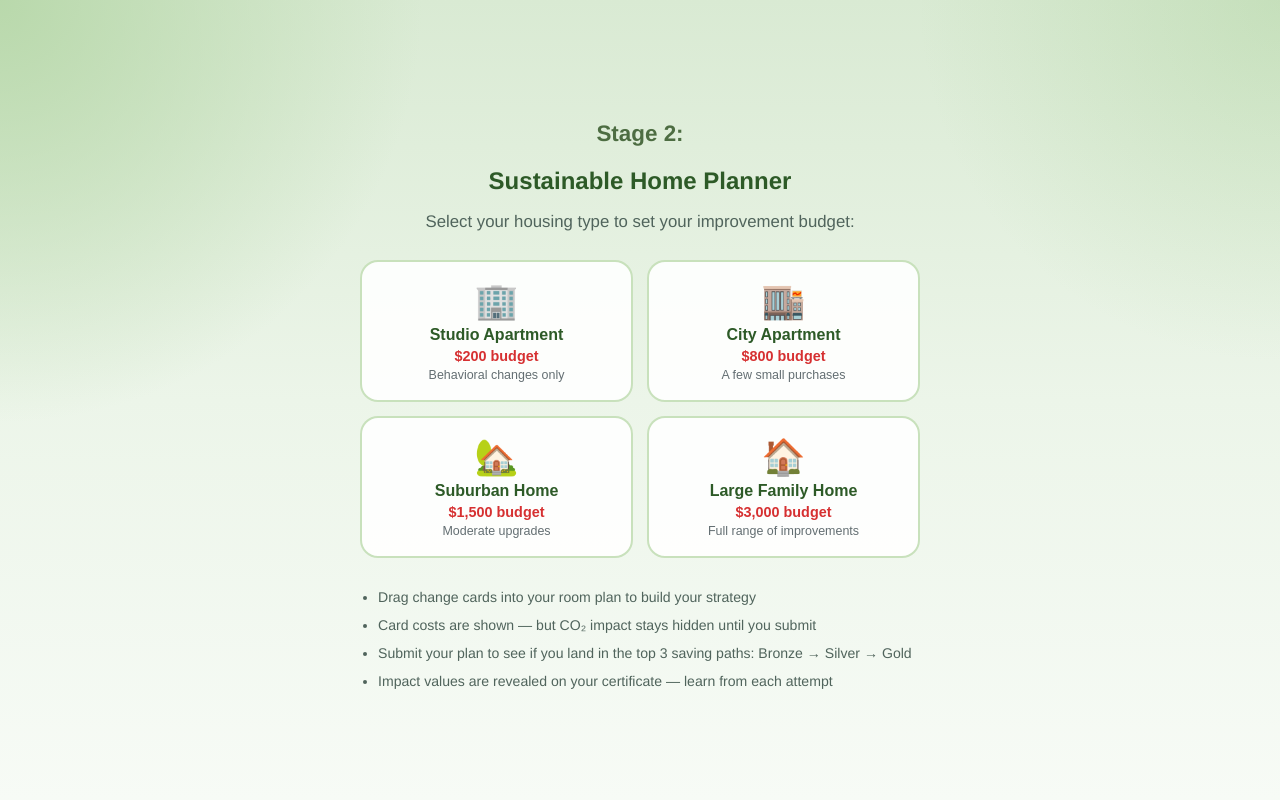
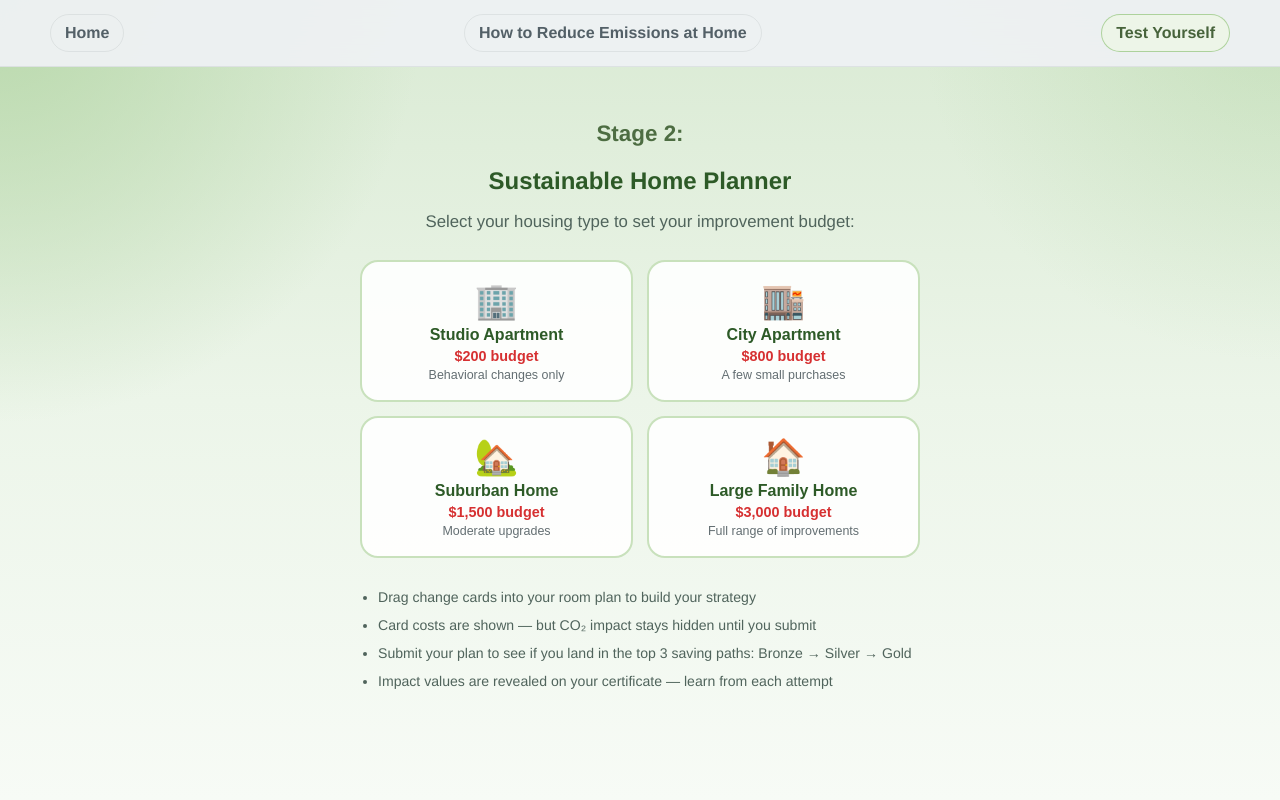
Before and after one commit to ar4996/Reduce-GHG-Emissions-At-Home, a Flask app: page /quiz/1 in a window 1280 px wide. Run offline with Flask 3, Linux system fonts and the light colour scheme; some libraries are stand-ins or nearby versions.

Commit message:
Rebalance planner cards and styling: swap Lower Water Temp→5-Minute Shower Goal (free) and Full Load Only→Clean Lint Filter (free); add costs to Curtain Management (0) and Air Drying Rack (5); fix setup overlay z-index so site nav stays visible; set drop zone background to light gray; set active room buttons to maroon with white text

```diff
--- a/data/planner_items.json
+++ b/data/planner_items.json
@@ -1,17 +1,17 @@
 [
-  {"id": "cooktop",     "room": "Kitchen",     "name": "Induction Cooktop",          "cost": 1400, "impact": 0.64, "hint": "Eliminates gas combustion in the kitchen."},
-  {"id": "unplug",      "room": "Kitchen",     "name": "Unplug Phantoms",            "cost": 0,    "impact": 0.15, "hint": "Devices draw power even when off."},
-  {"id": "fridge-temp", "room": "Kitchen",     "name": "Optimize Fridge Temp",       "cost": 0,    "impact": 0.10, "hint": "Slightly warmer setting = less energy, still safe."},
+  {"id": "cooktop",      "room": "Kitchen",     "name": "Induction Cooktop",        "cost": 1400, "impact": 0.64, "hint": "Eliminates gas combustion in the kitchen."},
+  {"id": "unplug",       "room": "Kitchen",     "name": "Unplug Phantoms",          "cost": 0,    "impact": 0.15, "hint": "Devices draw power even when off."},
+  {"id": "fridge-temp",  "room": "Kitchen",     "name": "Optimize Fridge Temp",     "cost": 0,    "impact": 0.10, "hint": "Slightly warmer setting = less energy, still safe."},
 
-  {"id": "leds",        "room": "Living Room", "name": "30 LED Bulbs",               "cost": 120,  "impact": 1.80, "hint": "75% less energy than incandescent bulbs."},
-  {"id": "stat",        "room": "Living Room", "name": "Smart Thermostat",           "cost": 200,  "impact": 0.50, "hint": "Adjusts automatically when you're away or asleep."},
-  {"id": "curtains",    "room": "Living Room", "name": "Curtain Management",         "cost": 0,    "impact": 0.25, "hint": "Thermal curtains reduce heat transfer through glass."},
+  {"id": "leds",         "room": "Living Room", "name": "30 LED Bulbs",             "cost": 120,  "impact": 1.80, "hint": "75% less energy than incandescent bulbs."},
+  {"id": "stat",         "room": "Living Room", "name": "Smart Thermostat",         "cost": 200,  "impact": 0.50, "hint": "Adjusts automatically when you're away or asleep."},
+  {"id": "curtains",     "room": "Living Room", "name": "Curtain Management",       "cost": 60,   "impact": 0.25, "hint": "Thermal curtains reduce heat transfer through glass."},
 
-  {"id": "hpwh",        "room": "Bathroom",    "name": "Heat Pump Water Heater",     "cost": 1800, "impact": 0.90, "hint": "60% less electricity than a standard water heater."},
-  {"id": "temp",        "room": "Bathroom",    "name": "Lower Water Temp to 120°F",  "cost": 0,    "impact": 0.20, "hint": "Most heaters ship at 140°F — 120°F is safer and cheaper."},
-  {"id": "flow",        "room": "Bathroom",    "name": "Low-Flow Showerheads",       "cost": 60,   "impact": 0.15, "hint": "Less hot water used = less energy to heat it."},
+  {"id": "hpwh",         "room": "Bathroom",    "name": "Heat Pump Water Heater",   "cost": 1800, "impact": 0.90, "hint": "60% less electricity than a standard water heater."},
+  {"id": "shower-timer", "room": "Bathroom",    "name": "5-Minute Shower Goal",     "cost": 0,    "impact": 0.10, "hint": "Hot water is the real cost of long showers."},
+  {"id": "flow",         "room": "Bathroom",    "name": "Low-Flow Showerheads",     "cost": 60,   "impact": 0.15, "hint": "Less hot water used = less energy to heat it."},
 
-  {"id": "dry",         "room": "Laundry",     "name": "Air Drying Rack",            "cost": 0,    "impact": 1.00, "hint": "Dryers are among the highest-energy appliances."},
-  {"id": "cold",        "room": "Laundry",     "name": "Cold Water Wash",            "cost": 0,    "impact": 0.10, "hint": "90% of washing machine energy goes to heating water."},
-  {"id": "full-load",   "room": "Laundry",     "name": "Full Load Only",             "cost": 0,    "impact": 0.05, "hint": "Same energy use whether half-full or full."}
+  {"id": "dry",          "room": "Laundry",     "name": "Air Drying Rack",          "cost": 55,   "impact": 1.00, "hint": "Dryers are among the highest-energy appliances."},
+  {"id": "cold",         "room": "Laundry",     "name": "Cold Water Wash",          "cost": 0,    "impact": 0.10, "hint": "90% of washing machine energy goes to heating water."},
+  {"id": "lint",         "room": "Laundry",     "name": "Clean Lint Filter",        "cost": 0,    "impact": 0.05, "hint": "A clogged filter makes the dryer run longer."}
 ]
--- a/static/css/planner.css
+++ b/static/css/planner.css
@@ -18,7 +18,7 @@ body.page-planner {
 }
 #setup-overlay {
     display: flex; align-items: center; justify-content: center;
-    padding: 40px 24px; overflow: auto;
+    padding: 40px 24px; overflow: auto; z-index: 2500;
     background:
         radial-gradient(circle at top left, rgba(182, 215, 168, 0.92), transparent 28%),
         radial-gradient(circle at top right, rgba(147, 196, 125, 0.28), transparent 24%),
@@ -141,7 +141,7 @@ body.page-planner {
     transition: transform 0.15s, border-color 0.2s, background 0.2s, color 0.2s, box-shadow 0.2s;
 }
 .nav-btn:hover { transform: translateY(-1px); border-color: #b6d7a8; background: #f4f9f2; }
-.nav-btn.active { border-color: #27ae60; background: linear-gradient(135deg, #2ecc71 0%, #6ad98e 100%); color: white; box-shadow: 0 12px 22px rgba(46,204,113,0.18); }
+.nav-btn.active { border-color: #691F3D; background: #691F3D; color: white; box-shadow: 0 8px 18px rgba(105,31,61,0.22); }
 .nav-btn.danger { border-color: #f2d4d4; color: var(--rita-red); }
 .nav-btn.danger:hover { background: #fff3f3; }
 
@@ -150,6 +150,7 @@ body.page-planner {
     width: 100%; flex: 1; min-height: 320px; padding: 18px;
     display: flex; flex-wrap: wrap; align-content: flex-start; gap: 10px;
     overflow-y: auto; position: relative;
+    background: #f0f0f0;
     border: 3px dashed rgba(116,27,71,0.55); border-radius: 28px; box-sizing: border-box;
     transition: background 0.3s, border-color 0.2s;
 }
--- a/static/js/planner.js
+++ b/static/js/planner.js
@@ -173,14 +173,16 @@ async function downloadCertPDF() {
 let _guideActive = false, _guideEl = null, _guideTimer = null;
 function startDragGuide() {
     stopDragGuide();
-    setTimeout(() => {
+    // Don't run while housing selection screen is active
+    if (document.getElementById('setup-overlay').style.display !== 'none') return;
+    requestAnimationFrame(() => requestAnimationFrame(() => {
         if (!document.querySelector('#card-container .change-card')) return;
         _guideActive = true;
         _guideEl = document.createElement('div'); _guideEl.id = 'drag-guide-anim';
         _guideEl.style.position = 'fixed';
         _guideEl.innerHTML = '<div class="drag-guide-card"><span class="drag-guide-hand">🫳</span><span class="drag-guide-label">drag to room window</span></div>';
         document.body.appendChild(_guideEl); _runGuideLoop();
-    }, 160);
+    }));
 }
 function stopDragGuide() { _guideActive = false; if (_guideTimer) { clearTimeout(_guideTimer); _guideTimer = null; } if (_guideEl) { _guideEl.remove(); _guideEl = null; } }
 function _runGuideLoop() {
@@ -188,6 +190,11 @@ function _runGuideLoop() {
     const fc = document.querySelector('#card-container .change-card'), dz = document.getElementById('drop-zone');
     if (!fc || !dz) return;
     const sr = fc.getBoundingClientRect(), dr = dz.getBoundingClientRect();
+    // If elements have no layout yet, retry after a frame
+    if (sr.width === 0 || dr.width === 0) {
+        _guideTimer = setTimeout(_runGuideLoop, 200);
+        return;
+    }
     const sx = sr.left + sr.width * 0.5, sy = sr.top + sr.height * 0.5, ex = dr.left + dr.width * 0.24, ey = dr.top + dr.height * 0.28;
     const el = _guideEl, set = p => Object.assign(el.style, p);
     set({ transition:'none', opacity:'0', left:sx+'px', top:sy+'px', transform:'translate(-50%,-50%) scale(1) rotate(0deg)' });
@@ -224,13 +231,12 @@ function setRoom(name, color) {
     state.currentRoom = name;
     document.getElementById('room-display-title').textContent = `Map: ${name}`;
     document.getElementById('sidebar-title').textContent      = `${name} Changes`;
-    document.getElementById('drop-zone').style.backgroundColor = color;
     document.querySelectorAll('.room-nav-btn').forEach(btn => {
         const active = btn.dataset.room === name;
         btn.classList.toggle('active', active);
-        btn.style.background  = active ? color : '';
-        btn.style.borderColor = active ? color : '';
-        btn.style.color       = active ? '#2d5a27' : '';
+        btn.style.background  = active ? '#691F3D' : '';
+        btn.style.borderColor = active ? '#691F3D' : '';
+        btn.style.color       = active ? '#ffffff'  : '';
     });
     render();
 }
@@ -250,8 +256,6 @@ dz.ondrop      = e => {
     stopDragGuide();
     document.getElementById('drag-hint').style.display = 'none';
     playDropSound();
-    const color = roomColors[item.room];
-    if (color) { dz.style.backgroundColor = color + '99'; setTimeout(() => { dz.style.backgroundColor = roomColors[state.currentRoom]; }, 400); }
     updateStats(); addAppliedCard(item); render();
 };
 
@@ -291,6 +295,7 @@ function restartPlanner() {
     document.body.appendChild(form); form.submit();
 }
 function tryDifferentBudget() {
+    stopDragGuide();
     document.getElementById('congrats-overlay').style.display = 'none';
     Promise.all(state.applied.map(i => apiRemoveItem(i.id)));
     document.querySelectorAll('.applied-card').forEach(el => el.remove());
@@ -431,7 +436,7 @@ function initPlanner(budget) {
     apiSaveBudget(config.budget, config.goal);
     updateStats();
     setRoom(roomList[0], roomColors[roomList[0]]);
-    startDragGuide();
+    setTimeout(startDragGuide, 300);
 }
 
 function restoreFromBackend(savedPlan) {
@@ -472,8 +477,6 @@ document.addEventListener('DOMContentLoaded', () => {
         restoreFromBackend(savedPlan);
         if (!(savedPlan.applied && savedPlan.applied.length)) startDragGuide();
     } else {
-        render();
         document.getElementById('congrats-overlay').style.display = 'none';
-        startDragGuide();
     }
 });
```
